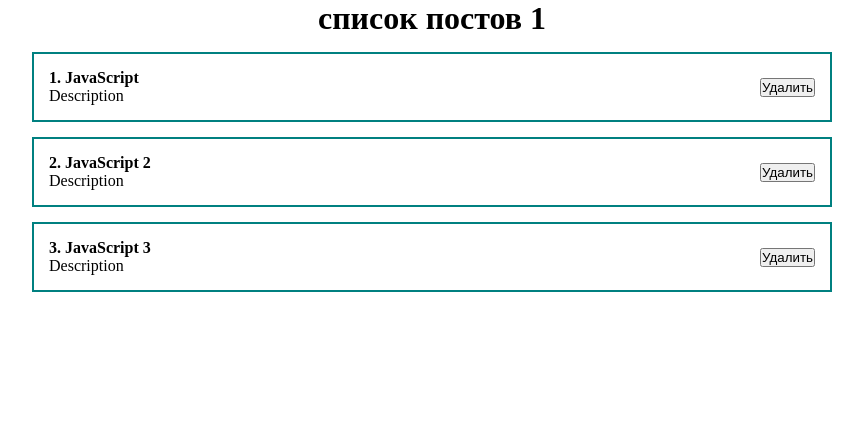
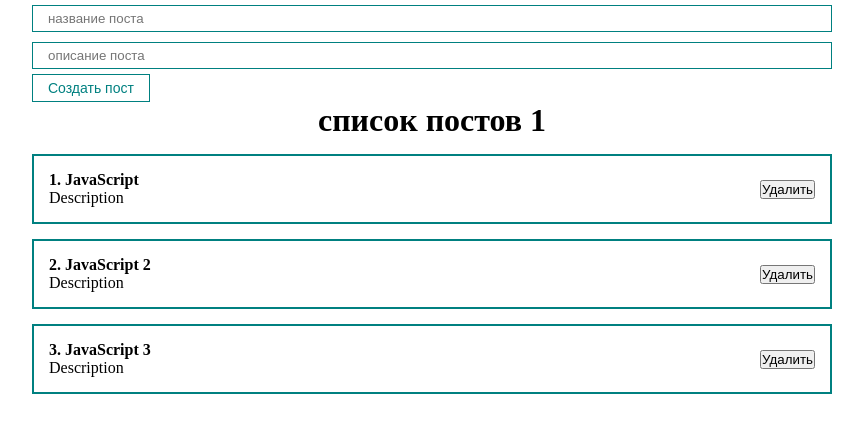
Before and after one commit to BamBook2k2k/react, a React (Create React App) app: page / in a window 1280 px wide. Shown: the top 432 px of the page, without its empty margins (208-1071 px from the left). Built offline with nearby package versions, Linux system fonts and the light colour scheme.

Commit message:
добавка 14.06

```diff
--- a/src/App.js
+++ b/src/App.js
@@ -1,8 +1,10 @@
-import React, { useState } from "react";
+import React, { useRef, useState } from "react";
 import ClassCounter from "./components/ClassCounter";
 import Counter from "./components/counter";
 import PostItem from "./components/PostItem";
 import PostList from "./components/PostList";
+import MyButton from "./components/UI/button/MyButton";
+import MyInput from "./components/UI/input/MyInput";
 import './styles/App.css';
 
 function App() {
@@ -12,8 +14,34 @@
     {id:3, title: 'JavaScript 3', body: 'Description'},
   ])
 
+  const [title, setTitle] = useState('')
+
+  const bodyInputRef = useRef();
+
+  const addNewPost = (e) => {
+    e.preventDefault()
+    console.log(title)
+    console.log(bodyInputRef.current)
+  }
+
   return (
     <div className="App">
+      <form>
+        {/*Управляемый компонент*/}
+        <MyInput
+          value = {title}
+          onChange = {e => setTitle(e.target.value)}
+          type ="text"
+          placeholder = "название поста"
+        />
+        {/*неуправляемый компонент*/}
+        <MyInput
+          ref = {bodyInputRef}
+          type ="text"
+          placeholder = "описание поста"
+        />
+        <MyButton onClick = {addNewPost} >Создать пост</MyButton>
+      </form>
       <PostList posts = {posts} title = "список постов 1"/>
     </div>
   );
--- /dev/null
+++ b/src/components/UI/button/MyButton.jsx
@@ -0,0 +1,12 @@
+import React from "react";
+import classes from './MyButton.module.css';
+
+const MyButton = ({children, ...props}) => {
+    return (
+        <button {...props} className = {classes.myBtn}>
+            {children}
+        </button>
+    );
+};
+
+export default MyButton;
--- /dev/null
+++ b/src/components/UI/button/MyButton.module.css
@@ -0,0 +1,8 @@
+.myBtn {
+    padding: 5px 15px;
+    color: teal;
+    font-size: 14px;
+    background: transparent;
+    border: 1px solid teal;
+    cursor: pointer;
+}
--- /dev/null
+++ b/src/components/UI/input/MyInput.jsx
@@ -0,0 +1,10 @@
+import React from "react";
+import classes from './MyInput.module.css';
+
+const MyInput = React.forwardRef ((props, ref) => {
+    return (
+        <input ref = {ref} className = {classes.myInput} {...props} />
+    );
+});
+
+export default MyInput;
--- /dev/null
+++ b/src/components/UI/input/MyInput.module.css
@@ -0,0 +1,6 @@
+.myInput{
+    width: 100%;
+    padding: 5px 15px;
+    margin: 5px 0;
+    border: 1px solid teal;
+}
```
